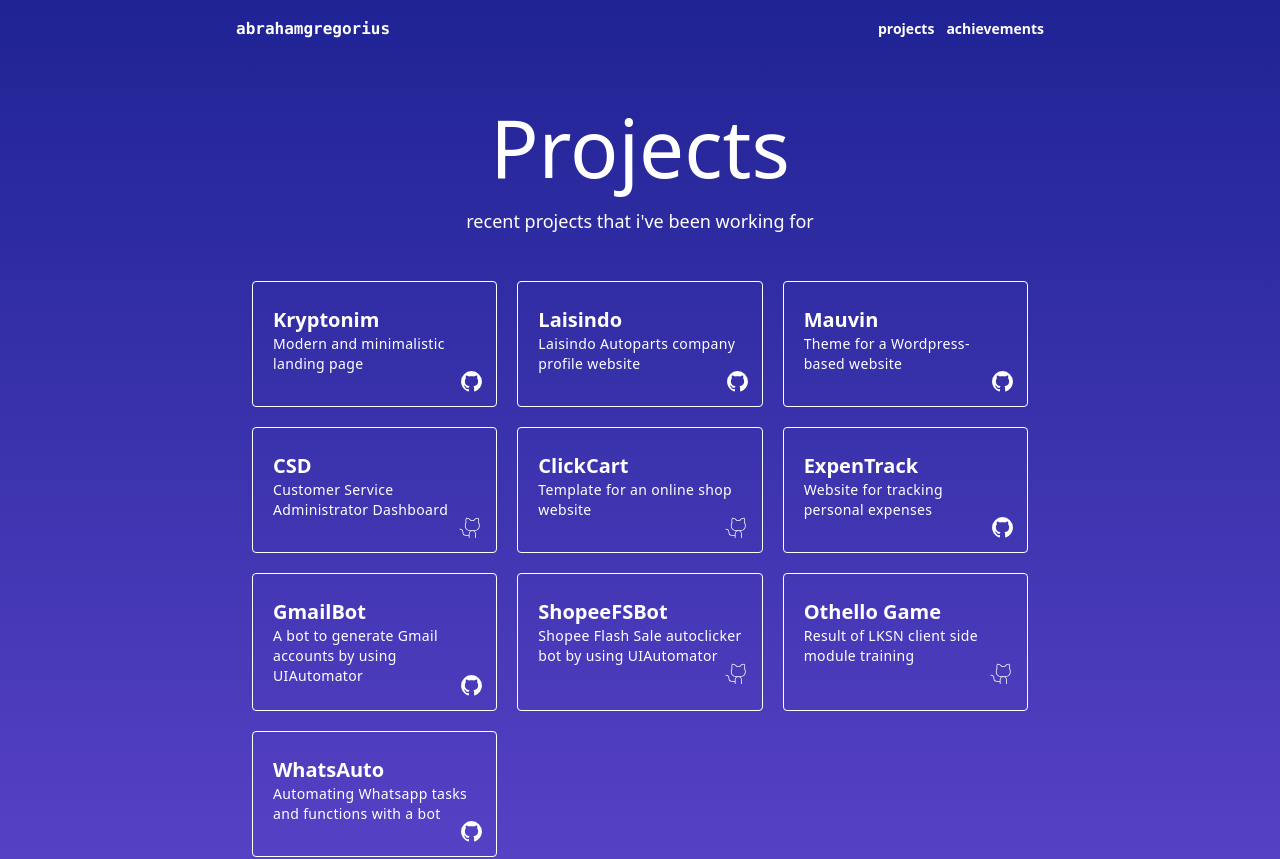
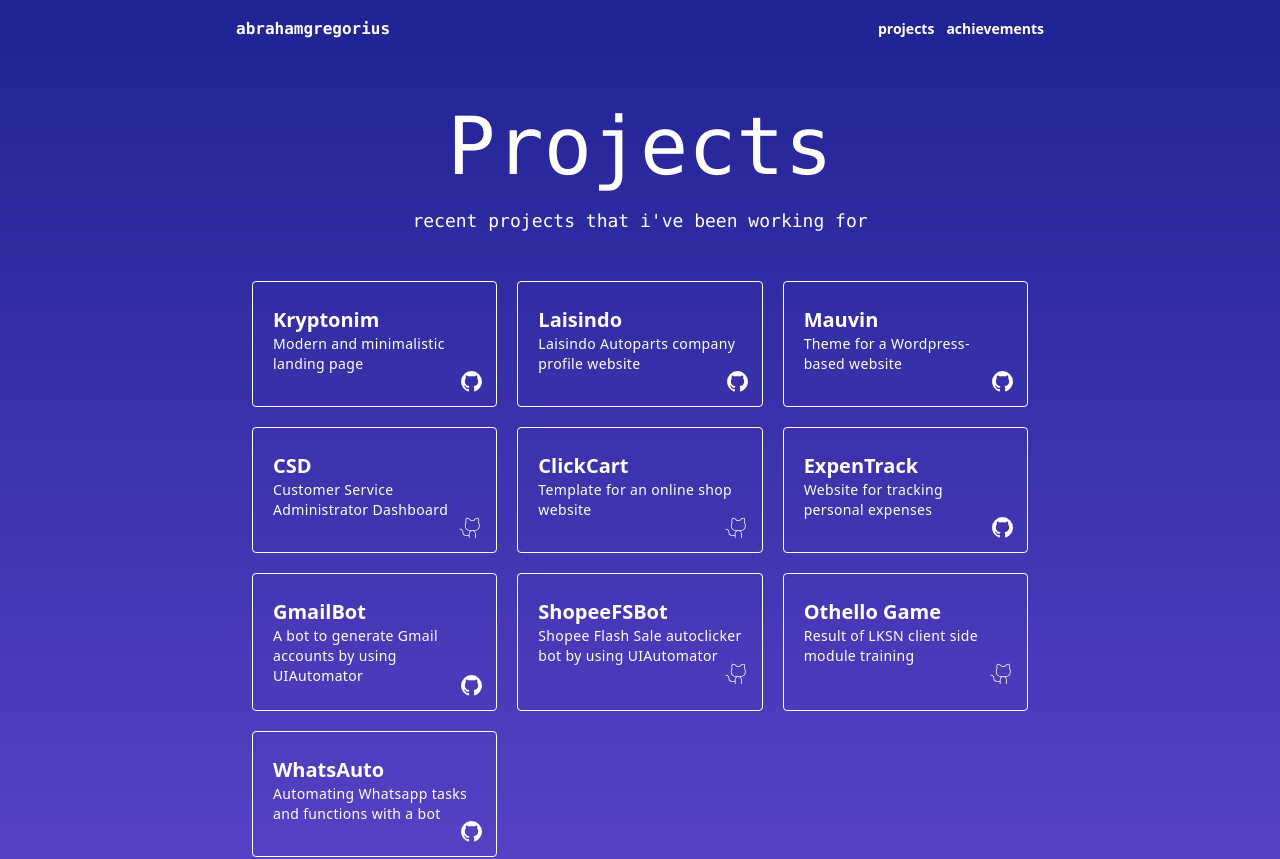
Before and after one commit to abrahamgregorius/webfolder, a React (Vite) app: page /projects in a window 1280 px wide. Shown: the top 859 px of the page. Built offline with nearby package versions, Linux system fonts and the light colour scheme; grey boxes are pictures that could not be loaded.

Commit message:
change hero font into  monospace

```diff
--- a/src/components/Hero.jsx
+++ b/src/components/Hero.jsx
@@ -6,8 +6,8 @@ function Hero({title, description}) {
             <div className="hero-wrap">
                 <div className="container-project">
                     <div className="hero">
-                        <h1 className="hero-title">{title}</h1>
-                        <p className="hero-description transition md:text-lg text-md">{description}</p>
+                        <h1 className="hero-title font-mono">{title}</h1>
+                        <p className="hero-description font-mono transition md:text-lg text-md">{description}</p>
                     </div>
                 </div>
             </div>
```
